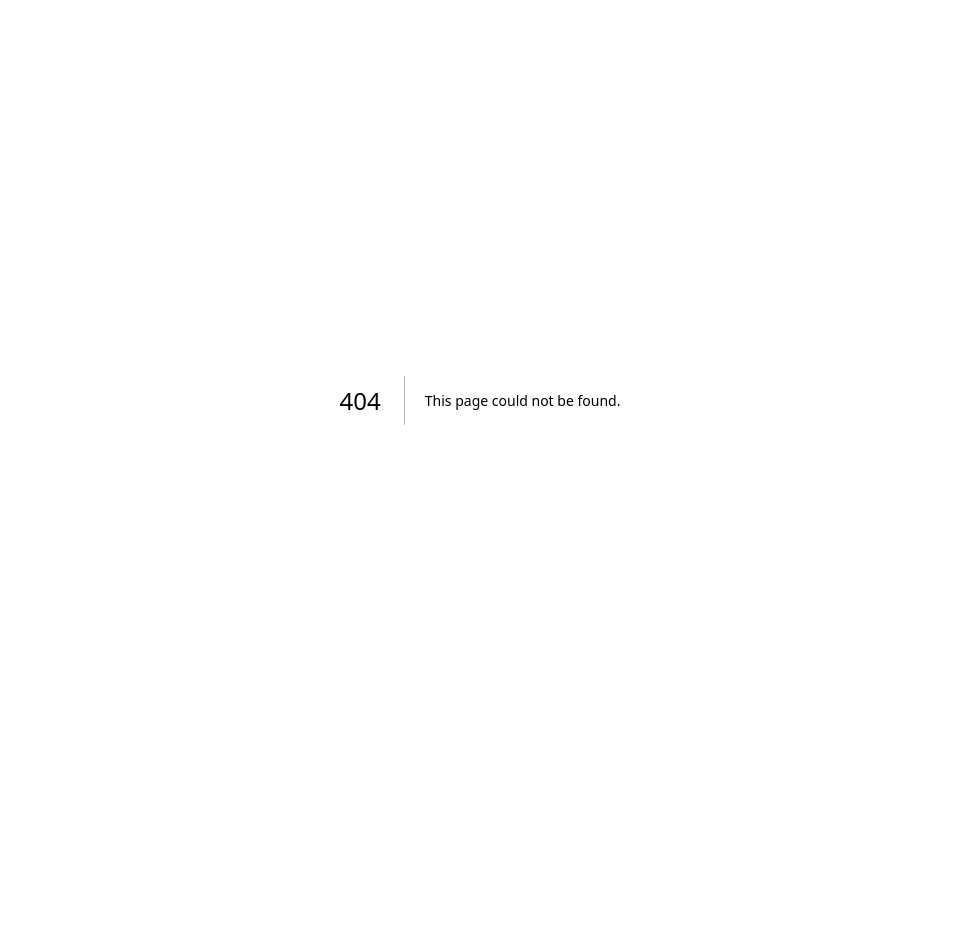
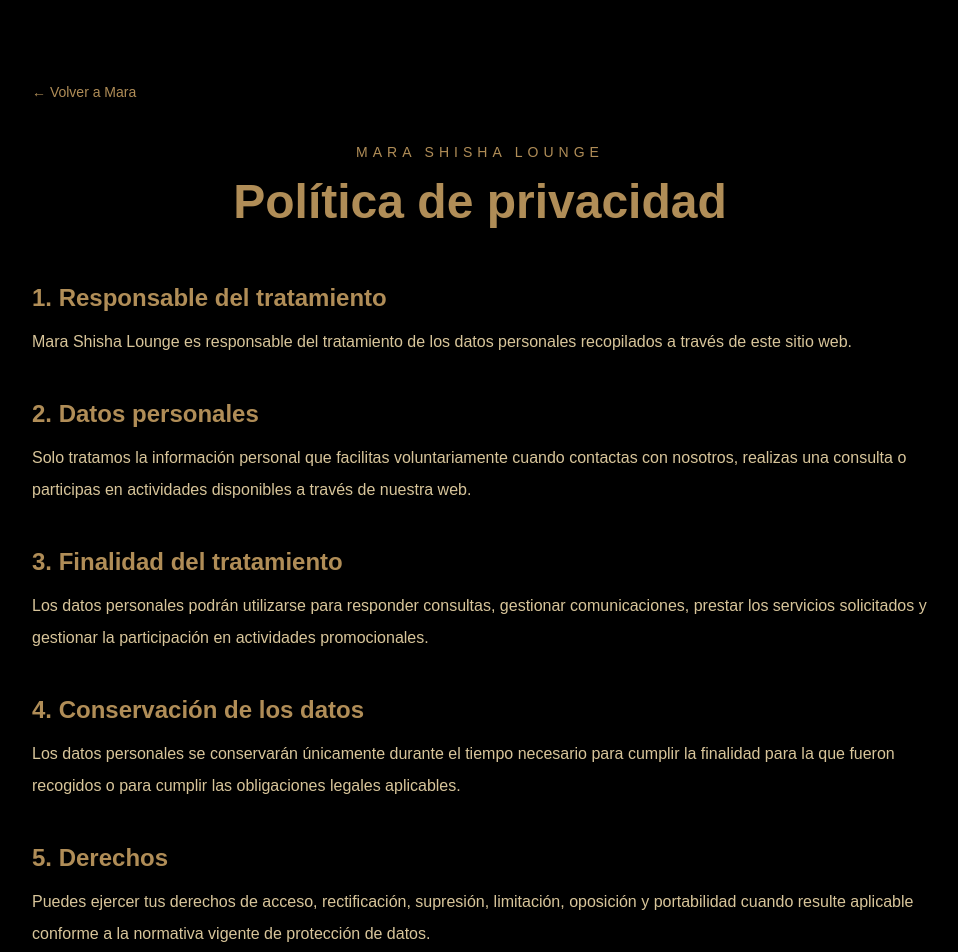
Before and after one commit to marashishalounge/mara-shisha-v2, a Next.js app: page /privacidad in a window 1280 px wide. Before the commit this address had no page. Shown: the top 952 px of the page, without its empty margins (160-1118 px from the left). Before the commit the page ends 800 px from the top, so only its background shows below. Built offline with nearby package versions, Linux system fonts and the light colour scheme.

Commit message:
Añade política de privacidad y actualiza footer

```diff
--- a/app/components/Footer.tsx
+++ b/app/components/Footer.tsx
@@ -1,4 +1,13 @@
+"use client";
+
+import Link from "next/link";
+import { useLanguage } from "../i18n/LanguageContext";
+
 export default function Footer() {
+  const { language } = useLanguage();
+
+  const isEnglish = language === "en";
+
   return (
     <footer className="bg-black border-t border-[#B08D57]/20 mt-20">
 
@@ -6,18 +15,57 @@
 
         <div className="text-center">
 
-          <p
-            style={{ color: "#c7b287" }}
-          >
-            © {new Date().getFullYear()} Mara Shisha Lounge · Todos los derechos reservados.
+          <p style={{ color: "#c7b287" }}>
+            © {new Date().getFullYear()} Mara Shisha Lounge ·{" "}
+            {isEnglish
+              ? "All rights reserved."
+              : "Todos los derechos reservados."}
           </p>
 
           <p
             className="mt-3 italic"
             style={{ color: "#8b7355" }}
           >
-            Gracias por formar parte de la familia Mara ❤️
+            {isEnglish
+              ? "Thank you for being part of the Mara family ❤️"
+              : "Gracias por formar parte de la familia Mara ❤️"}
           </p>
+
+          {/* ENLACES LEGALES */}
+
+          <div className="flex flex-wrap justify-center gap-x-6 gap-y-3 mt-7 text-sm">
+
+            <Link
+              href="/privacidad"
+              className="transition hover:text-white"
+              style={{ color: "#B08D57" }}
+            >
+              {isEnglish
+                ? "Privacy Policy"
+                : "Política de privacidad"}
+            </Link>
+
+            <Link
+              href="/cookies"
+              className="transition hover:text-white"
+              style={{ color: "#B08D57" }}
+            >
+              {isEnglish
+                ? "Cookie Policy"
+                : "Política de cookies"}
+            </Link>
+
+            <Link
+              href="/aviso-legal"
+              className="transition hover:text-white"
+              style={{ color: "#B08D57" }}
+            >
+              {isEnglish
+                ? "Legal Notice"
+                : "Aviso legal"}
+            </Link>
+
+          </div>
 
         </div>
 
--- /dev/null
+++ b/app/privacidad/page.tsx
@@ -0,0 +1,112 @@
+import Link from "next/link";
+
+export default function PrivacyPolicy() {
+  return (
+    <main className="min-h-screen bg-black px-6 py-20 text-[#d8c59a]">
+      <div className="mx-auto max-w-4xl">
+
+        <Link
+          href="/"
+          className="inline-block mb-10 text-sm transition hover:text-white"
+          style={{ color: "#B08D57" }}
+        >
+          ← Volver a Mara
+        </Link>
+
+        <div className="text-center mb-14">
+          <p
+            className="uppercase tracking-[5px] text-sm"
+            style={{ color: "#B08D57" }}
+          >
+            Mara Shisha Lounge
+          </p>
+
+          <h1
+            className="mt-4 text-4xl md:text-5xl font-bold"
+            style={{ color: "#B08D57" }}
+          >
+            Política de privacidad
+          </h1>
+        </div>
+
+        <div className="space-y-10 leading-8">
+
+          <section>
+            <h2 className="text-2xl font-bold mb-3 text-[#B08D57]">
+              1. Responsable del tratamiento
+            </h2>
+
+            <p>
+              Mara Shisha Lounge es responsable del tratamiento de los
+              datos personales recopilados a través de este sitio web.
+            </p>
+          </section>
+
+          <section>
+            <h2 className="text-2xl font-bold mb-3 text-[#B08D57]">
+              2. Datos personales
+            </h2>
+
+            <p>
+              Solo tratamos la información personal que facilitas
+              voluntariamente cuando contactas con nosotros, realizas una
+              consulta o participas en actividades disponibles a través
+              de nuestra web.
+            </p>
+          </section>
+
+          <section>
+            <h2 className="text-2xl font-bold mb-3 text-[#B08D57]">
+              3. Finalidad del tratamiento
+            </h2>
+
+            <p>
+              Los datos personales podrán utilizarse para responder
+              consultas, gestionar comunicaciones, prestar los servicios
+              solicitados y gestionar la participación en actividades
+              promocionales.
+            </p>
+          </section>
+
+          <section>
+            <h2 className="text-2xl font-bold mb-3 text-[#B08D57]">
+              4. Conservación de los datos
+            </h2>
+
+            <p>
+              Los datos personales se conservarán únicamente durante el
+              tiempo necesario para cumplir la finalidad para la que fueron
+              recogidos o para cumplir las obligaciones legales aplicables.
+            </p>
+          </section>
+
+          <section>
+            <h2 className="text-2xl font-bold mb-3 text-[#B08D57]">
+              5. Derechos
+            </h2>
+
+            <p>
+              Puedes ejercer tus derechos de acceso, rectificación,
+              supresión, limitación, oposición y portabilidad cuando resulte
+              aplicable conforme a la normativa vigente de protección de
+              datos.
+            </p>
+          </section>
+
+          <section>
+            <h2 className="text-2xl font-bold mb-3 text-[#B08D57]">
+              6. Contacto
+            </h2>
+
+            <p>
+              Para cualquier consulta relacionada con el tratamiento de
+              datos personales, puedes contactar con Mara Shisha Lounge
+              mediante los datos de contacto disponibles en esta web.
+            </p>
+          </section>
+
+        </div>
+      </div>
+    </main>
+  );
+}
```
